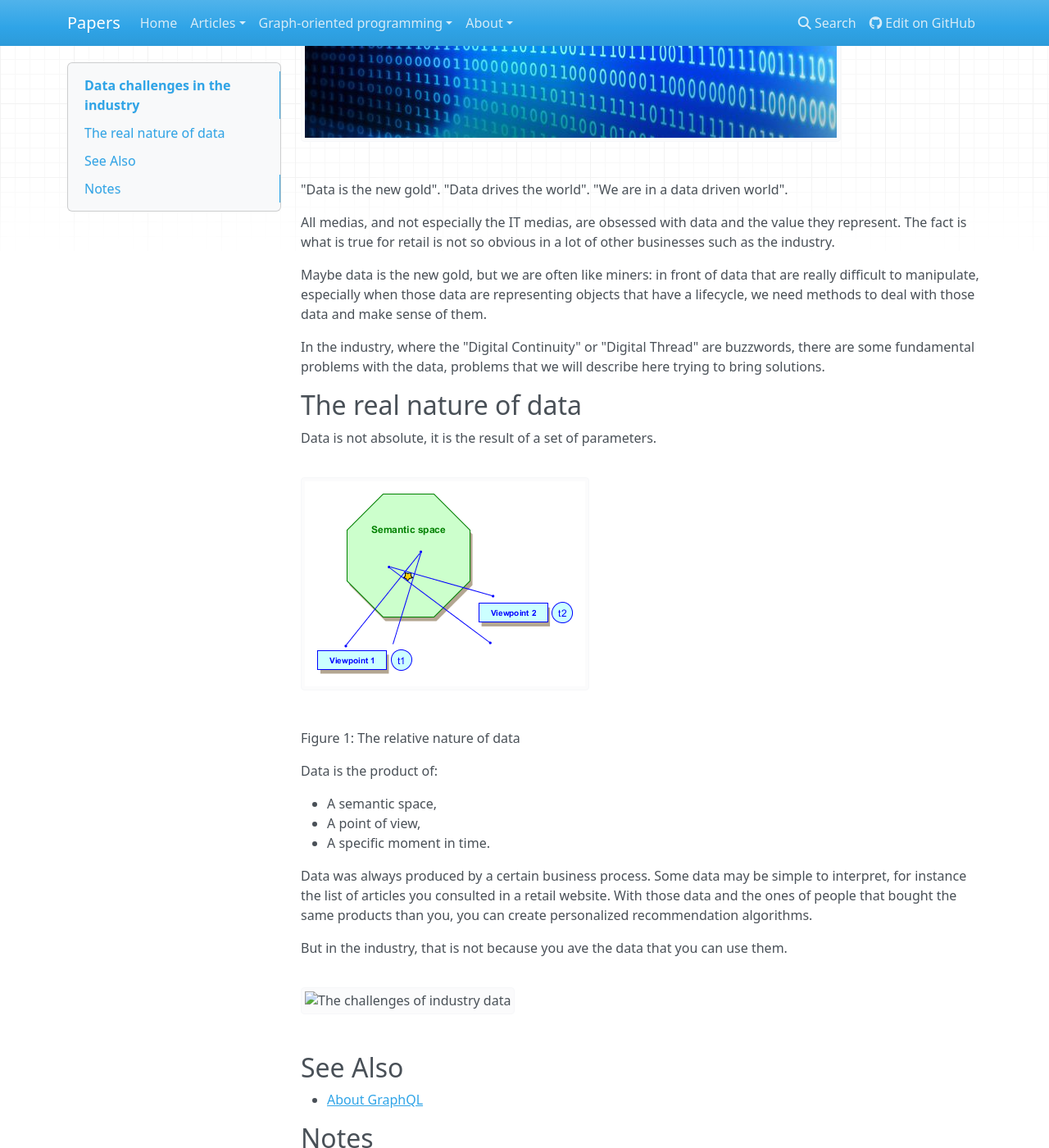
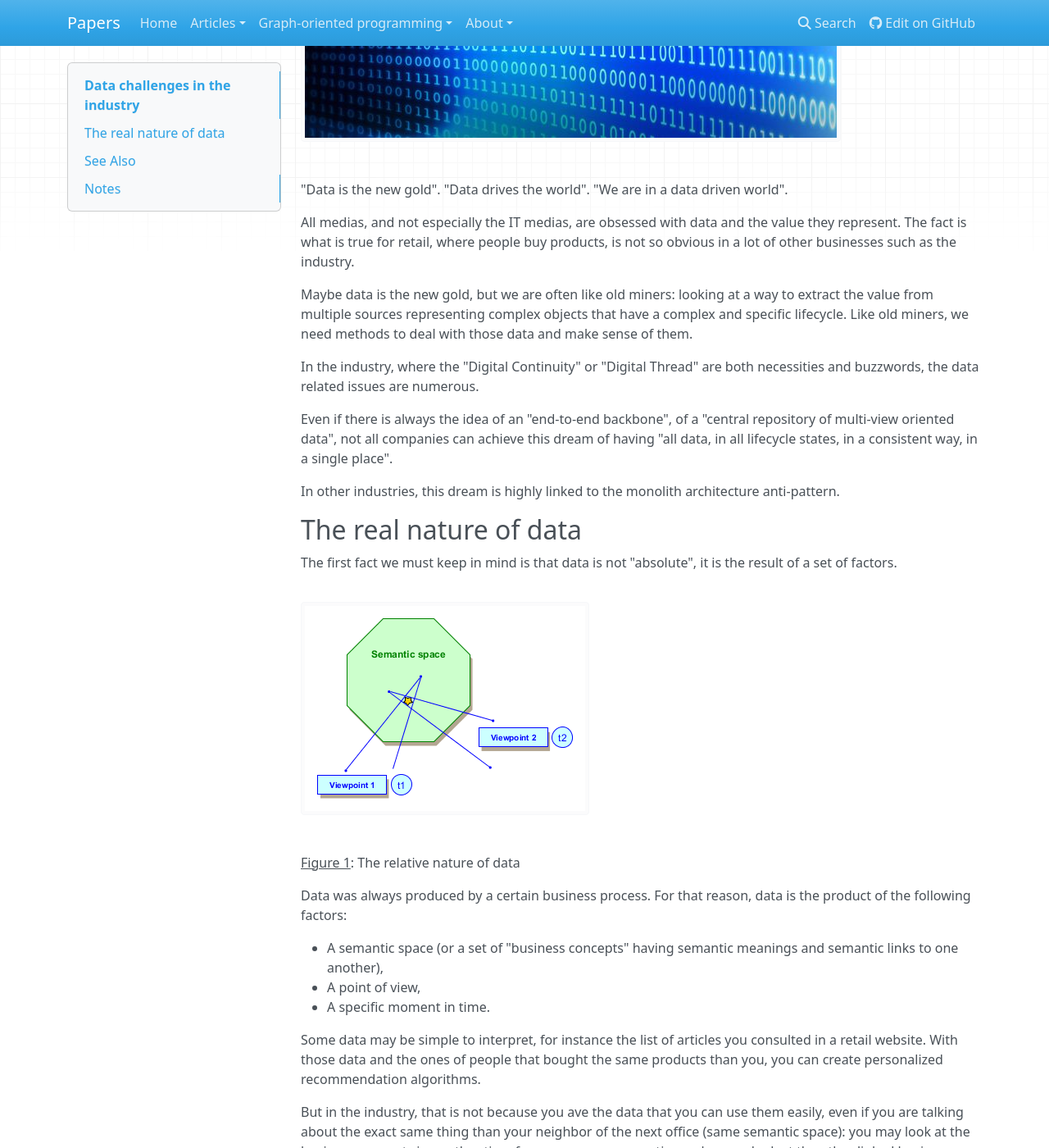
Before and after one commit to orey/papers, an MkDocs documentation site: the page built from docs/articles/data-industry.md, in a window 1280 px wide and 1400 px high, scrolled down 371 px. Shown: the whole window at 82% size. Built offline with MkDocs 1.6.1, drawn with Linux system fonts in a browser that asks for light colours; nearby versions of some CDN libraries; old or Windows-style settings are respelled for this version of MkDocs; some of the changed text lies outside the part shown.

Commit message:
continuing

```diff
--- a/docs/articles/data-industry.md
+++ b/docs/articles/data-industry.md
@@ -4,32 +4,36 @@
 
 "Data is the new gold". "Data drives the world". "We are in a data driven world".
 
-All medias, and not especially the IT medias, are obsessed with data and the value they represent. The fact is what is true for retail is not so obvious in a lot of other businesses such as the industry.
+All medias, and not especially the IT medias, are obsessed with data and the value they represent. The fact is what is true for retail, where people buy products, is not so obvious in a lot of other businesses such as the industry.
 
-Maybe data is the new gold, but we are often like miners: in front of data that are really difficult to manipulate, especially when those data are representing objects that have a lifecycle, we need methods to deal with those data and make sense of them.
+Maybe data is the new gold, but we are often like old miners: looking at a way to extract the value from multiple sources representing complex objects that have a complex and specific lifecycle. Like old miners, we need methods to deal with those data and make sense of them.
 
-In the industry, where the "Digital Continuity" or "Digital Thread" are buzzwords, there are some fundamental problems with the data, problems that we will describe here trying to bring solutions.
+In the industry, where the "Digital Continuity" or "Digital Thread" are both necessities and buzzwords, the data related issues are numerous.
+
+Even if there is always the idea of an "end-to-end backbone", of a "central repository of multi-view oriented data", not all companies can achieve this dream of having "all data, in all lifecycle states, in a consistent way, in a single place".
+
+In other industries, this dream is highly linked to the monolith architecture anti-pattern.
 
 ## The real nature of data
 
-Data is not absolute, it is the result of a set of parameters.
+The first fact we must keep in mind is that data is not "absolute", it is the result of a set of factors.
 
 ![The relative nature of data](../yed/industry-data.png)
 
-Figure 1: The relative nature of data
+<u>Figure 1</u>: The relative nature of data
 
-Data is the product of:
+Data was always produced by a certain business process. For that reason, data is the product of the following factors:
 
-  * A semantic space,
+  * A semantic space (or a set of "business concepts" having semantic meanings and semantic links to one another),
   * A point of view,
   * A specific moment in time.
 
-Data was always produced by a certain business process. Some data may be simple to interpret, for instance the list of articles you consulted in a retail website. With those data and the ones of people that bought the same products than you, you can create personalized recommendation algorithms.
+Some data may be simple to interpret, for instance the list of articles you consulted in a retail website. With those data and the ones of people that bought the same products than you, you can create personalized recommendation algorithms.
 
-But in the industry, that is not because you ave the data that you can use them.
+But in the industry, that is not because you ave the data that you can use them easily, even if you are talking about the exact same thing than your neighbor of the next office (same semantic space): you may look at the business concepts in another time frame, or your perspective makes you look at the other linked business concepts that are not relevant for the next office.
 
 
-![The challenges of industry data](../images/industry-data2.png)
+![The challenges of industry data](../yed/industry-data2.png)
 
 
 ## See Also
```
